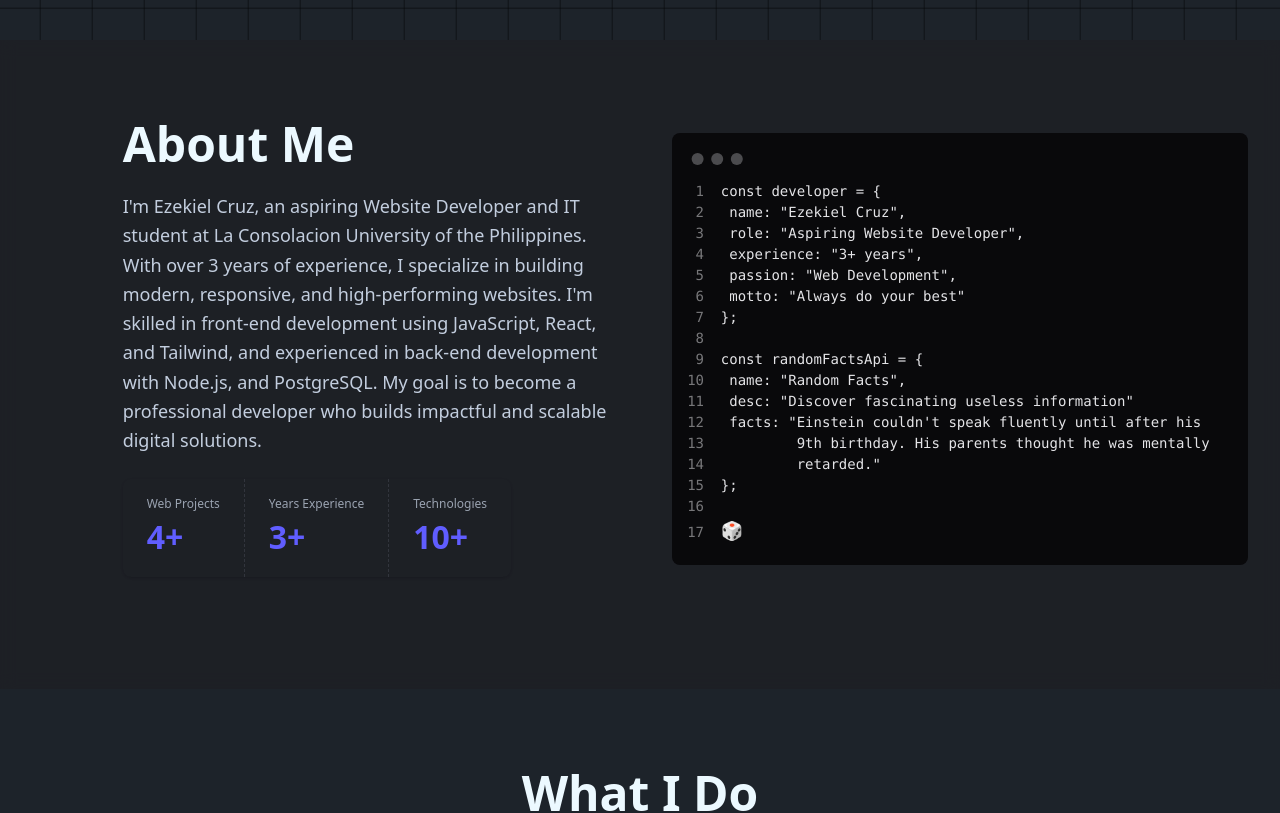
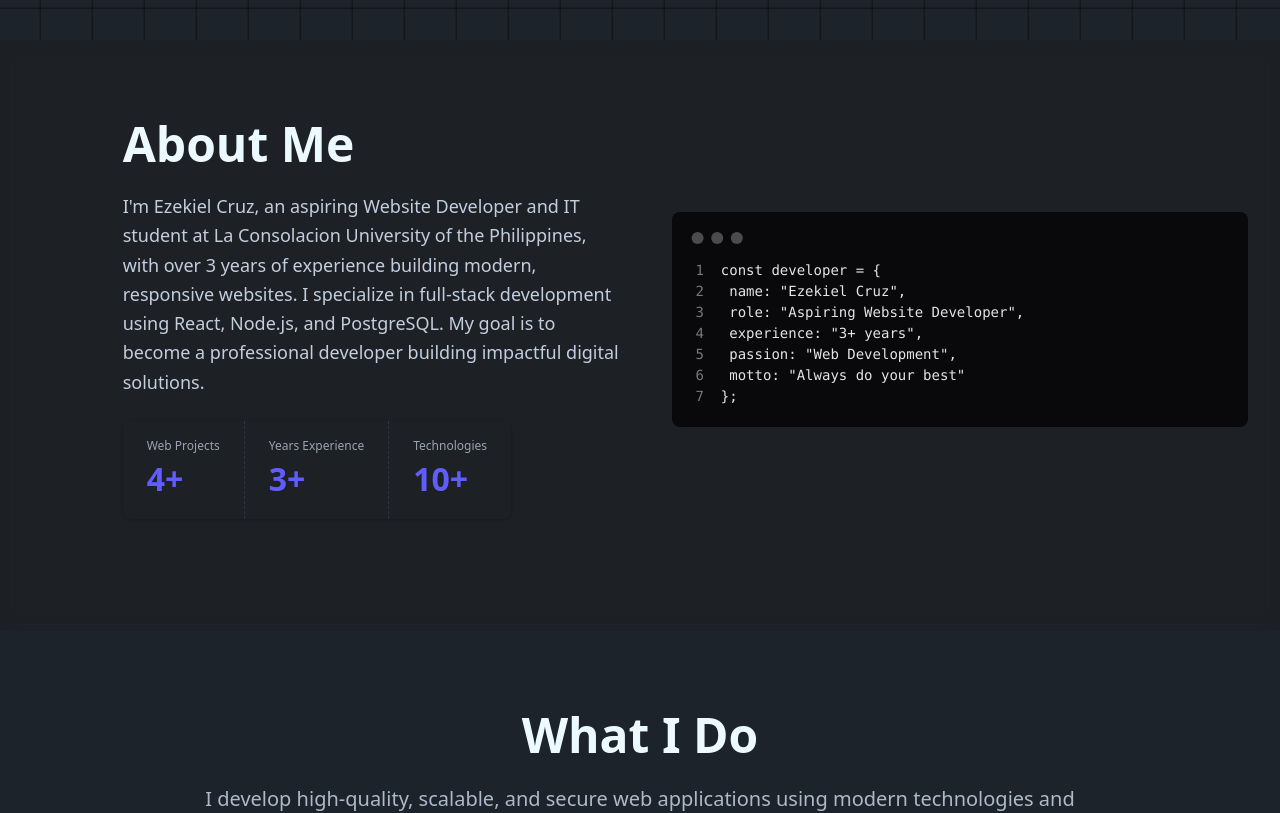
Before and after one commit to Ezekiel-Cruz/Portfolio, a React (Vite) app: page / in a window 1280 px wide. Shown: the part 760-1573 px from the top of the page. Built offline with nearby package versions, Linux system fonts and the light colour scheme.

Commit message:
add a contact form api

```diff
--- a/src/components/About.tsx
+++ b/src/components/About.tsx
@@ -4,9 +4,7 @@ import { CodeMockup } from "./about/CodeMockup";
 import { PERSONAL_INFO, STATS } from "../constants/personalInfo";
 
 export default function About() {
-  const aboutText = `I'm ${PERSONAL_INFO.name}, an aspiring Website Developer and IT student at ${PERSONAL_INFO.university}. With over 3 years of experience, I specialize in building modern, responsive, and high-performing websites.
-
-  I'm skilled in front-end development using JavaScript, React, and Tailwind, and experienced in back-end development with Node.js, and PostgreSQL. My goal is to become a professional developer who builds impactful and scalable digital solutions.`;
+  const aboutText = `I'm ${PERSONAL_INFO.name}, an aspiring Website Developer and IT student at ${PERSONAL_INFO.university}, with over 3 years of experience building modern, responsive websites. I specialize in full-stack development using React, Node.js, and PostgreSQL. My goal is to become a professional developer building impactful digital solutions.`;
 
   return (
     <Section id="about" className="bg-base-200/50 backdrop-blur-sm">
--- a/src/components/ContactForm.tsx
+++ b/src/components/ContactForm.tsx
@@ -1,6 +1,5 @@
 import { useState } from "react";
 import { useForm } from "react-hook-form";
-import emailjs from "emailjs-com";
 import { trackContactForm } from "../utils/analytics";
 import {
   HiOutlineMail,
@@ -12,7 +11,6 @@ import { FaFacebookF, FaGithub, FaDiscord } from "react-icons/fa";
 interface ContactFormData {
   name: string;
   email: string;
-  subject: string;
   message: string;
 }
 
@@ -34,27 +32,31 @@ export default function ContactForm() {
     setSubmitStatus("idle");
 
     try {
-      // EmailJS configuration
-      const templateParams = {
-        from_name: data.name,
-        from_email: data.email,
-        subject: data.subject,
-        message: data.message,
-        to_name: "Ezekiel Cruz",
-      };
+      const accessKey =
+        import.meta.env.VITE_WEB3FORMS_ACCESS_KEY ||
+        "93f83f47-9537-4627-ab57-2d19311d8e82";
 
-      await emailjs.send(
-        "YOUR_SERVICE_ID", // Replace with your EmailJS service ID
-        "YOUR_TEMPLATE_ID", // Replace with your EmailJS template ID
-        templateParams,
-        "YOUR_PUBLIC_KEY" // Replace with your EmailJS public key
-      );
+      const formData = new FormData();
+      formData.append("name", data.name);
+      formData.append("email", data.email);
+      formData.append("message", data.message);
+      formData.append("access_key", accessKey);
 
-      setSubmitStatus("success");
-      trackContactForm();
-      reset();
+      const response = await fetch("https://api.web3forms.com/submit", {
+        method: "POST",
+        body: formData,
+      });
+
+      const result = await response.json();
+      if (result.success) {
+        setSubmitStatus("success");
+        trackContactForm();
+        reset();
+      } else {
+        setSubmitStatus("error");
+      }
     } catch (error) {
-      console.error("Error sending email:", error);
+      console.error("Error submitting form:", error);
       setSubmitStatus("error");
     } finally {
       setIsSubmitting(false);
@@ -210,32 +212,7 @@ export default function ContactForm() {
                   </div>
                 </div>
 
-                <div className="form-control">
-                  <label className="label">
-                    <span className="label-text font-semibold">Subject *</span>
-                  </label>
-                  <input
-                    type="text"
-                    className={`input input-bordered w-full ${
-                      errors.subject ? "input-error" : ""
-                    }`}
-                    placeholder="Project Discussion"
-                    {...register("subject", {
-                      required: "Subject is required",
-                      minLength: {
-                        value: 5,
-                        message: "Subject must be at least 5 characters",
-                      },
-                    })}
-                  />
-                  {errors.subject && (
-                    <label className="label">
-                      <span className="label-text-alt text-error">
-                        {errors.subject.message}
-                      </span>
-                    </label>
-                  )}
-                </div>
+
 
                 <div className="form-control">
                   <label className="label">
--- a/src/components/about/CodeMockup.tsx
+++ b/src/components/about/CodeMockup.tsx
@@ -1,4 +1,4 @@
-import React, { useState } from "react";
+import React from "react";
 
 interface DeveloperInfo {
   name: string;
@@ -12,36 +12,6 @@ interface CodeMockupProps {
   developerInfo: DeveloperInfo;
 }
 
-// Constants
-const DEFAULT_FACT =
-  "Einstein couldn't speak fluently until after his 9th birthday. His parents thought he was mentally retarded.";
-const API_URL = "https://uselessfacts.jsph.pl/api/v2/facts/random?language=en";
-const MAX_LINE_LENGTH = 50;
-
-// Utility function to split text into lines
-const splitTextIntoLines = (
-  text: string,
-  maxLength: number = MAX_LINE_LENGTH
-): string[] => {
-  if (!text) return [];
-
-  const words = text.split(" ");
-  const lines: string[] = [];
-  let currentLine = "";
-
-  words.forEach((word) => {
-    if (currentLine.length + word.length + 1 <= maxLength) {
-      currentLine += (currentLine ? " " : "") + word;
-    } else {
-      if (currentLine) lines.push(currentLine);
-      currentLine = word;
-    }
-  });
-
-  if (currentLine) lines.push(currentLine);
-  return lines;
-};
-
 // Code line component
 const CodeLine: React.FC<{
   prefix: string | number;
@@ -52,46 +22,7 @@ const CodeLine: React.FC<{
   </pre>
 );
 
-// Dice button component
-const DiceButton: React.FC<{ onClick: () => void; disabled: boolean }> = ({
-  onClick,
-  disabled,
-}) => (
-  <button
-    onClick={onClick}
-    disabled={disabled}
-    className="hover:scale-110 transition-transform cursor-pointer bg-transparent border-none text-lg disabled:cursor-not-allowed"
-    title="Click to get a new random fact!"
-  >
-    🎲
-  </button>
-);
-
 export const CodeMockup: React.FC<CodeMockupProps> = ({ developerInfo }) => {
-  const [fact, setFact] = useState(DEFAULT_FACT);
-  const [loading, setLoading] = useState(false);
-
-  const fetchRandomFact = async () => {
-    setLoading(true);
-    try {
-      const response = await fetch(API_URL);
-      const data = await response.json();
-      setFact(data.text || DEFAULT_FACT);
-    } catch (error) {
-      console.error("Error fetching fact:", error);
-      setFact(DEFAULT_FACT);
-    } finally {
-      setLoading(false);
-    }
-  };
-
-  // Calculate dynamic line numbers
-  const factLines = loading
-    ? ["Loading new fact..."]
-    : splitTextIntoLines(fact);
-  const closingLineNumber = 12 + factLines.length;
-  const emptyLineNumber = closingLineNumber + 1;
-  const diceLineNumber = emptyLineNumber + 1;
   return (
     <div className="mockup-code w-full max-w-xl">
       {/* Developer Object */}
@@ -102,36 +33,6 @@ export const CodeMockup: React.FC<CodeMockupProps> = ({ developerInfo }) => {
       <CodeLine prefix="5"> passion: "{developerInfo.passion}",</CodeLine>
       <CodeLine prefix="6"> motto: "{developerInfo.motto}"</CodeLine>
       <CodeLine prefix="7">&#125;;</CodeLine>
-
-      {/* Empty Line */}
-      <CodeLine prefix="8"> </CodeLine>
-
-      {/* Random Facts API Object */}
-      <CodeLine prefix="9">const randomFactsApi = &#123;</CodeLine>
-      <CodeLine prefix="10"> name: "Random Facts",</CodeLine>
-      <CodeLine prefix="11">
-        {" "}
-        desc: "Discover fascinating useless information"
-      </CodeLine>
-
-      {/* Dynamic Facts Lines */}
-      {loading ? (
-        <CodeLine prefix="12"> facts: "Loading new fact..."</CodeLine>
-      ) : (
-        factLines.map((line, index) => (
-          <CodeLine key={index} prefix={12 + index}>
-            {index === 0 ? ` facts: "${line}` : `         ${line}`}
-            {index === factLines.length - 1 ? '"' : ""}
-          </CodeLine>
-        ))
-      )}
-
-      {/* Closing Brace and Interactive Elements */}
-      <CodeLine prefix={closingLineNumber}>&#125;;</CodeLine>
-      <CodeLine prefix={emptyLineNumber}> </CodeLine>
-      <CodeLine prefix={diceLineNumber}>
-        <DiceButton onClick={fetchRandomFact} disabled={loading} />
-      </CodeLine>
     </div>
   );
 };
```
Also changed, not shown: 1 other file (tests, documents, lock files or other folders).
